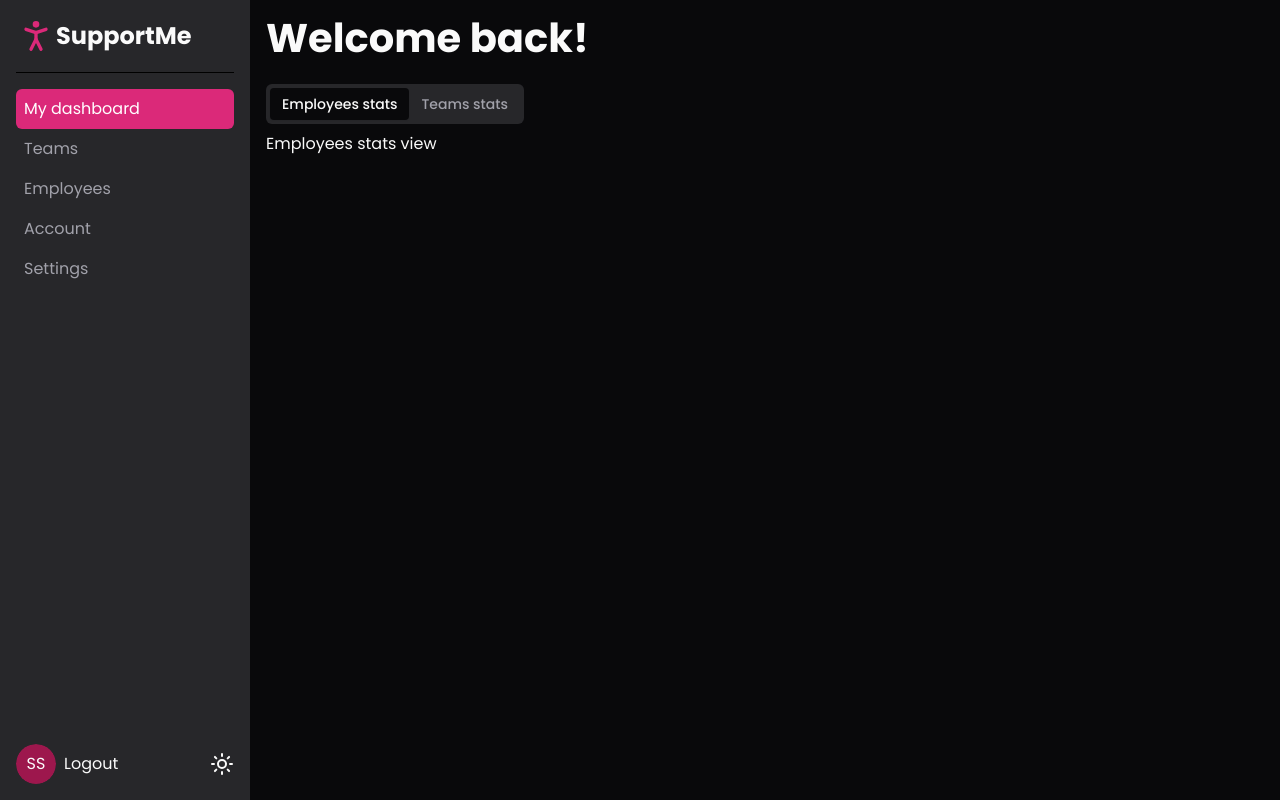
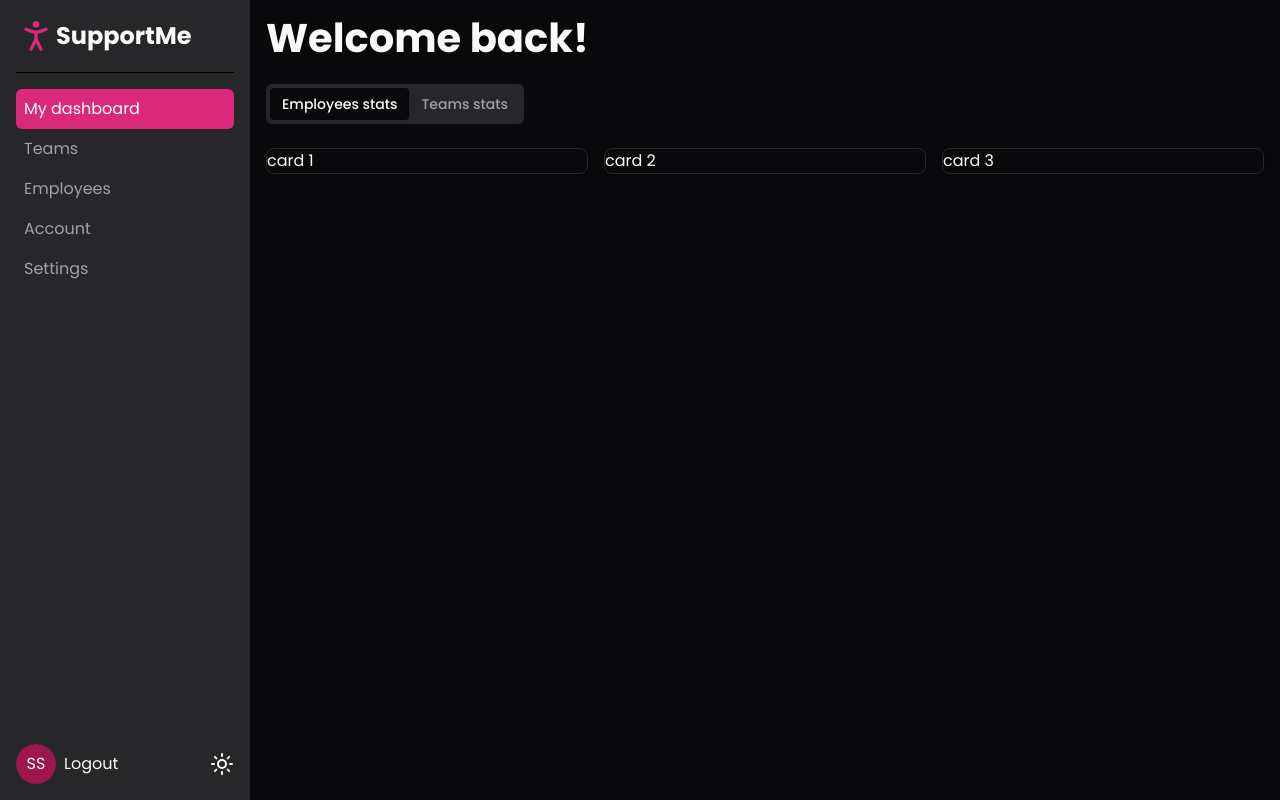
Before and after one commit to StarkovSergey/supporting-service, a Next.js app: page /dashboard in a window 1280 px wide. Built offline with nearby package versions, Linux system fonts and the light colour scheme.

Commit message:
add data cards

```diff
--- /dev/null
+++ b/app/dashboard/components/employees-stats.tsx
@@ -0,0 +1,11 @@
+import { Card } from '@/components/ui/card'
+
+export function EmployeesStats() {
+  return (
+    <div className="grid gap-4 lg:grid-cols-3">
+      <Card>card 1</Card>
+      <Card>card 2</Card>
+      <Card>card 3</Card>
+    </div>
+  )
+}
--- a/app/dashboard/page.tsx
+++ b/app/dashboard/page.tsx
@@ -1,13 +1,16 @@
 import { Tabs, TabsContent, TabsList, TabsTrigger } from '@/components/ui/tabs'
+import { EmployeesStats } from '@/app/dashboard/components/employees-stats'
 
 export default function DashboardPage() {
   return (
     <Tabs defaultValue="employees">
-      <TabsList>
+      <TabsList className="mb-4">
         <TabsTrigger value="employees">Employees stats</TabsTrigger>
         <TabsTrigger value="teams">Teams stats</TabsTrigger>
       </TabsList>
-      <TabsContent value="employees">Employees stats view</TabsContent>
+      <TabsContent value="employees">
+        <EmployeesStats />
+      </TabsContent>
       <TabsContent value="teams">Teams stats view</TabsContent>
     </Tabs>
   )
```
